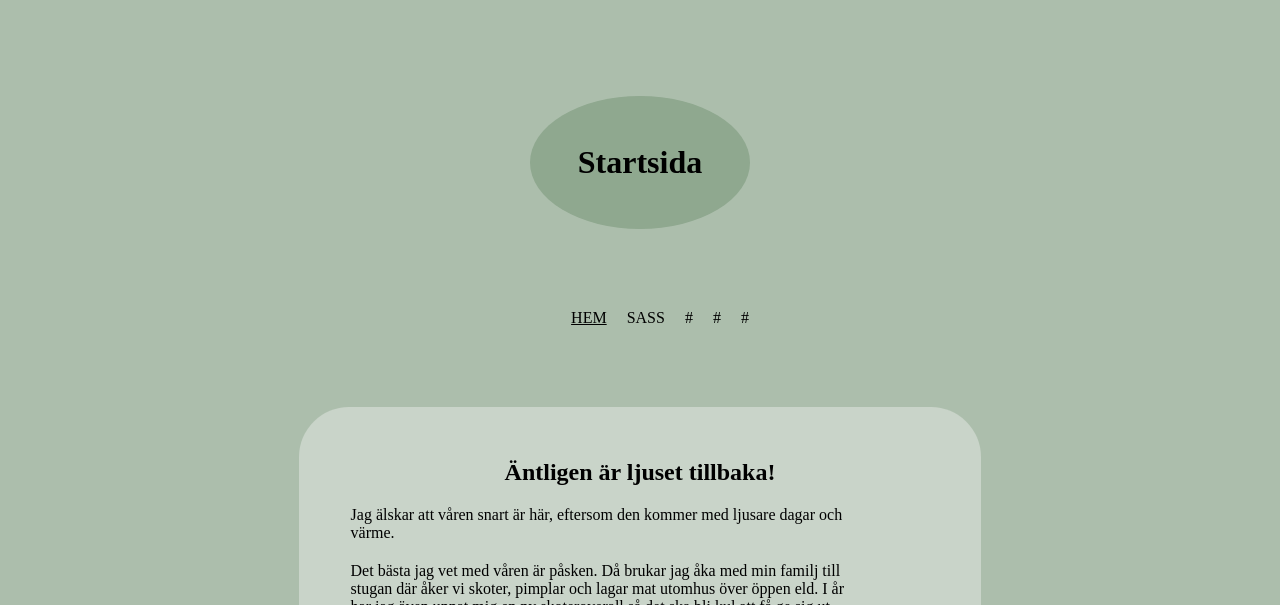
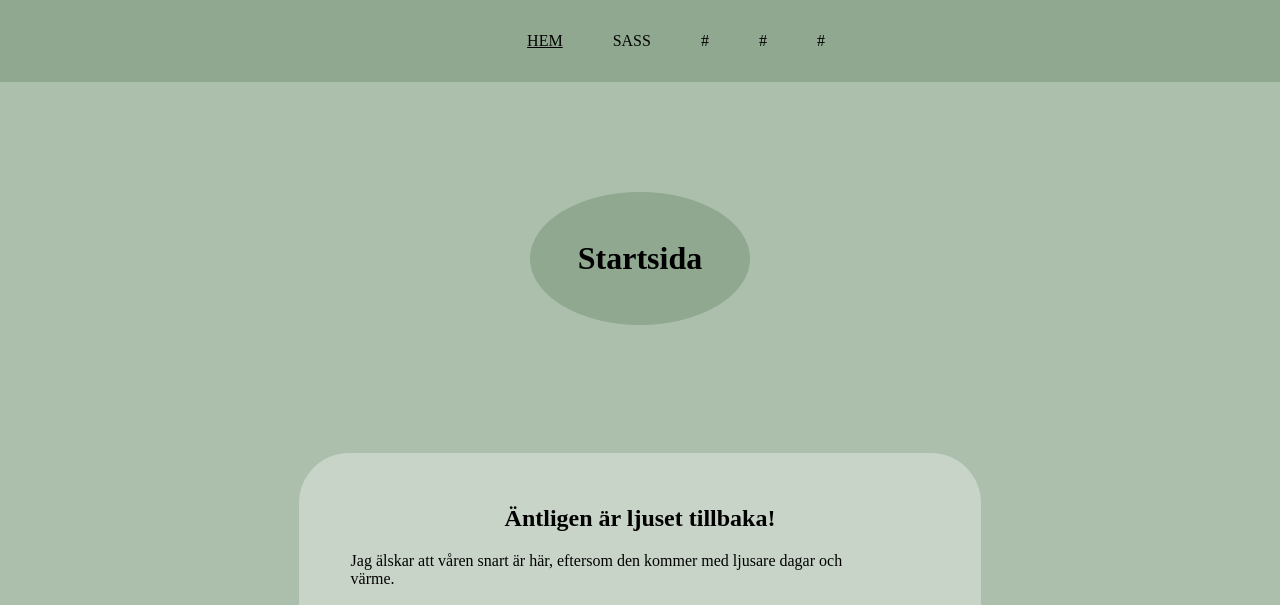
Before and after one commit to anglajuliusson/DT211G-Moment-3, a website built with Parcel: page src/index.html in a window 1280 px wide. Shown: the top 605 px of the page. Built offline with nearby package versions, Linux system fonts and the light colour scheme; files whose address does not match are found by name.

Commit message:
design nav

```diff
--- a/src/css/_base.scss
+++ b/src/css/_base.scss
@@ -4,7 +4,7 @@ $lighten-color: lighten($primary-color, 10%);
 $light-footer-color: darken($primary-color, 10%);
 $darken-color: darken($primary-color, 60%);
 $secondary-color: darken($primary-color, 50%);
-$dark-footer-color: darken($primary-color, 80%);
+$dark-footer-color: darken($primary-color, 65%);
 
 // Textfärger
 $dark-font-color: black;
--- a/src/css/_layout.scss
+++ b/src/css/_layout.scss
@@ -9,14 +9,20 @@ main {
 
 // Navmenu
 @media (min-width: 601px) {
-.menu {
+#menu {
     display: flex;
     justify-content: center;
     align-items: center;
+    text-align: center;
+    padding: 1em;
+    position: fixed;
+    width: 100vw;
+    left: 0;
+    top: 0;
     ul {
         list-style: none;
         display: flex;
-        gap: 20px;
+        gap: 50px;
     }
     a {
         text-decoration: none;
@@ -160,6 +166,7 @@ body {
             border-radius: 50%;
             display: inline-block;
             margin: 2em;
+            margin-top: 5em;
         }
     }
     .main {
@@ -182,7 +189,7 @@ body {
         @extend %centered-content-computer;
         grid-area: footer;
         font-size: large;
-        margin-top: 2em;
+        margin-top: 3em;
         padding: 2em;
         width: 100vw;
         margin-left: calc(-50vw + 50%);
--- a/src/css/_mixins.scss
+++ b/src/css/_mixins.scss
@@ -26,8 +26,11 @@
                 @include dark-text; // Mörk text
             }
             &:hover {
-                background-color: base.$primary-color;
+                background-color: base.$light-footer-color;
             }
+        }
+        .menu {
+            background-color: base.$light-footer-color;
         }
         .menu-btn { // Menubutton
             background-color: base.$primary-color;
@@ -67,8 +70,11 @@
             @include light-text; // Ljustext på meny
         }
         &:hover {
-            background-color: base.$darken-color;
+            background-color: base.$dark-footer-color;
         }
+        }
+        #menu {
+            background-color: base.$dark-footer-color;
         }
         .menu-btn { // Menubutton
             background-color: base.$darken-color;
--- a/src/index.html
+++ b/src/index.html
@@ -10,7 +10,7 @@
     <header class="header">
         <h1 class="mainheader">Startsida</h1>
         <div class="navmenu">
-        <nav class="menu">
+        <nav class="menu" id="menu">
             <ul class="headmenu">
                 <li><a class="duarhar" href="index.html">HEM</a></li>
                 <li><a href="sass.html">SASS</a></li>
```
Also changed, not shown: src/sass.html (+1 -1 lines).
